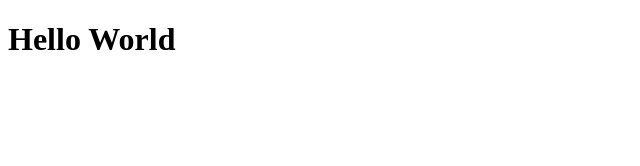
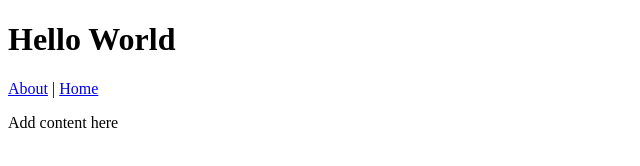
Before and after one commit to nboyd11/nboyd11.github.io, a plain HTML site: page index.html in a window 1280 px wide. Shown: the whole page, without its empty margins (0-640 px from the left). Drawn offline with Linux system fonts and the light colour scheme.

Commit message:
added about page and changed index

```diff
--- a/index.html
+++ b/index.html
@@ -5,7 +5,13 @@
 		<title> Nicholas | Homepage</title>
 	</head>
 	<body>
-		<h1>Hello World</h2>
+	<header>
+	<h1>Hello World</h1>
+	<div>
+		<a href="/about.html">About</a> | <a href="/index.html">Home</a>
+	</div>
+	</header>
+		<p>Add content here</p>
 	</body>
 
 </html>
```
Also changed, not shown: about.html (added, +13 -0 lines).
